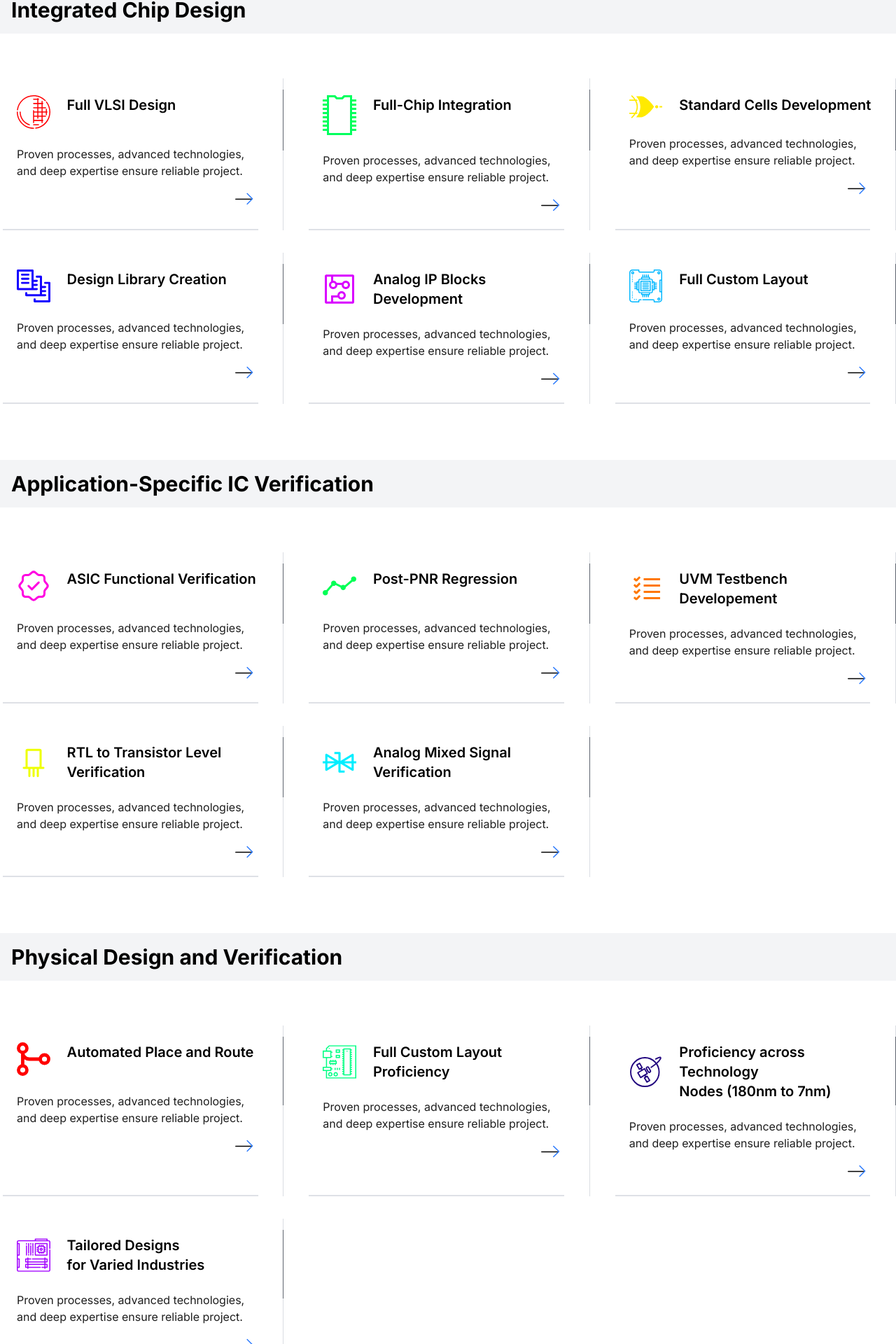
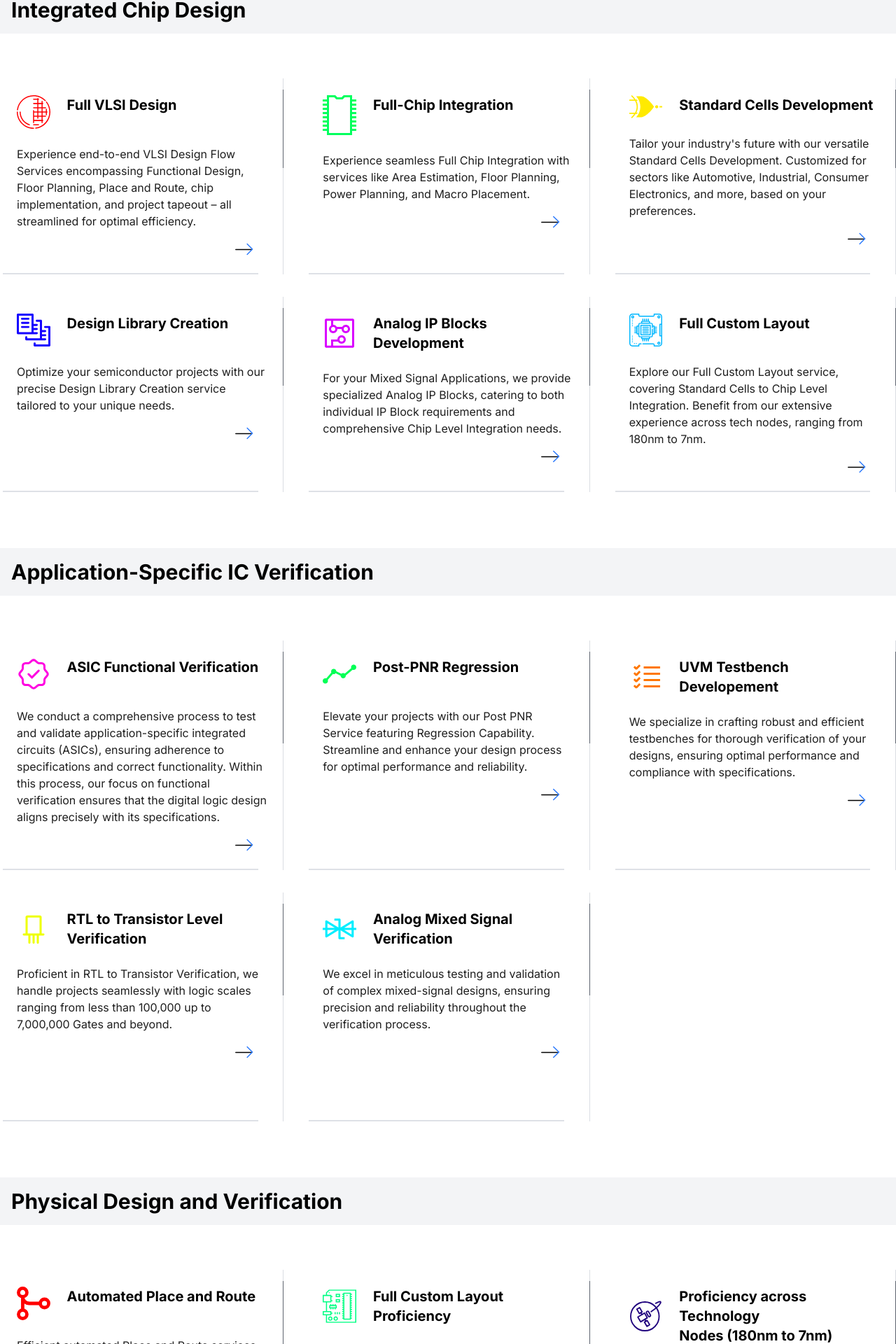
Before and after one commit to rasberriali/embedded-silicon, a React (Vite) app: page /servicesPage in a window 1280 px wide. Shown: the part 829-2749 px from the top of the page at 70% size. Built offline with nearby package versions, Linux system fonts and the light colour scheme.

Commit message:
services

```diff
--- a/src/client/pages/services-page/servicesPage.jsx
+++ b/src/client/pages/services-page/servicesPage.jsx
@@ -75,14 +75,14 @@ function ServicesPage() {
             <div className="w-1/6 rounded-sm flex  ">
               <img src={fullvlsi} alt="" className='' />
             </div>
-            <div className="w-full text-xl font-semibold ">
+            <div className="w-full text-xl font-bold">
             Full VLSI Design
             </div>
           </div>
 
 
           <div className=' flex flex-col gap-4'>
-          <div className='text-[#1E1E1E] text-base font-normal '>Proven processes, advanced technologies, and deep expertise ensure reliable project.</div>
+          <div className='text-[#1E1E1E] text-base font-normal '>Experience end-to-end VLSI Design Flow Services encompassing Functional Design, Floor Planning, Place and Route, chip implementation, and project tapeout – all streamlined for optimal efficiency.</div>
           <div className='flex flex-row justify-end items-end px-4  '> <img src={arrow} alt="" className='h-6 text-end '></img></div>
         </div>
       </div>
@@ -101,12 +101,12 @@ function ServicesPage() {
           <div className="w-1/6 rounded-sm flex  ">
             <img src={fullchip} alt="" className='' />
           </div>
-          <div className="w-full text-xl font-semibold">
+          <div className="w-full text-xl font-bold">
           Full-Chip Integration
           </div>
         </div>
         <div className=' flex flex-col gap-4'>
-        <div className='text-[#1E1E1E] text-base font-normal'>Proven processes, advanced technologies, and deep expertise ensure reliable project.</div>
+        <div className='text-[#1E1E1E] text-base font-normal'>Experience seamless Full Chip Integration with services like Area Estimation, Floor Planning, Power Planning, and Macro Placement.</div>
         <div className='flex flex-row justify-end items-end px-4  '> <img src={arrow} alt="" className='h-6 text-end '></img></div>
       </div>
       </div>
@@ -122,12 +122,12 @@ function ServicesPage() {
           <div className="w-1/6 rounded-sm flex  ">
             <img src={standard} alt="" className='' />
           </div>
-          <div className="w-full text-xl font-semibold">
+          <div className="w-full text-xl font-bold">
           Standard Cells Development
           </div>
         </div>
         <div className=' flex flex-col gap-4'>
-        <div className='text-[#1E1E1E] text-base font-normal'>Proven processes, advanced technologies, and deep expertise ensure reliable project.</div>
+        <div className='text-[#1E1E1E] text-base font-normal'>Tailor your industry's future with our versatile Standard Cells Development. Customized for sectors like Automotive, Industrial, Consumer Electronics, and more, based on your preferences.</div>
         <div className='flex flex-row justify-end items-end px-4  '> <img src={arrow} alt="" className='h-6 text-end '></img></div>
       </div>
       </div>
@@ -143,12 +143,12 @@ function ServicesPage() {
           <div className="w-1/6 rounded-sm flex  ">
             <img src={designlibrary} alt="" className='' />
           </div>
-          <div className="w-full text-xl font-semibold">
+          <div className="w-full text-xl font-bold">
           Design Library Creation
           </div>
         </div>
         <div className=' flex flex-col gap-4'>
-        <div className='text-[#1E1E1E] text-base font-normal'>Proven processes, advanced technologies, and deep expertise ensure reliable project.</div>
+        <div className='text-[#1E1E1E] text-base font-normal'>Optimize your semiconductor projects with our precise Design Library Creation service tailored to your unique needs.</div>
         <div className='flex flex-row justify-end items-end px-4  '> <img src={arrow} alt="" className='h-6 text-end '></img></div>
       </div>
       </div>
@@ -164,12 +164,12 @@ function ServicesPage() {
           <div className="w-1/6 rounded-sm flex  ">
             <img src={analog} alt="" className='' />
           </div>
-          <div className="w-full text-xl font-semibold">
+          <div className="w-full text-xl font-bold">
           Analog IP Blocks Development
           </div>
         </div>
         <div className=' flex flex-col gap-4'>
-        <div className='text-[#1E1E1E] text-base font-normal'>Proven processes, advanced technologies, and deep expertise ensure reliable project.</div>
+        <div className='text-[#1E1E1E] text-base font-normal'>For your Mixed Signal Applications, we provide specialized Analog IP Blocks, catering to both individual IP Block requirements and comprehensive Chip Level Integration needs.</div>
         <div className='flex flex-row justify-end items-end px-4  '> <img src={arrow} alt="" className='h-6 text-end '></img></div>
       </div>
       </div>
@@ -186,12 +186,12 @@ function ServicesPage() {
           <div className="w-1/6 rounded-sm flex  ">
             <img src={fullcustom} alt="" className='' />
           </div>
-          <div className="w-full text-xl font-semibold">
+          <div className="w-full text-xl font-bold">
           Full Custom Layout
           </div>
         </div>
         <div className=' flex flex-col gap-4'>
-        <div className='text-[#1E1E1E] text-base font-normal'>Proven processes, advanced technologies, and deep expertise ensure reliable project.</div>
+        <div className='text-[#1E1E1E] text-base font-normal'>Explore our Full Custom Layout service, covering Standard Cells to Chip Level Integration. Benefit from our extensive experience across tech nodes, ranging from 180nm to 7nm.</div>
         <div className='flex flex-row justify-end items-end px-4  '> <img src={arrow} alt="" className='h-6 text-end '></img></div>
       </div>
       </div>
@@ -228,14 +228,14 @@ function ServicesPage() {
             <div className="w-1/6 rounded-sm flex  ">
               <img src={asic} alt="" className='' />
             </div>
-            <div className="w-full text-xl font-semibold">
+            <div className="w-full text-xl font-bold">
             ASIC Functional Verification
             </div>
           </div>
 
 
           <div className=' flex flex-col gap-4'>
-          <div className='text-[#1E1E1E] text-base font-normal'>Proven processes, advanced technologies, and deep expertise ensure reliable project.</div>
+          <div className='text-[#1E1E1E] text-base font-normal'>We conduct a comprehensive process to test and validate application-specific integrated circuits (ASICs), ensuring adherence to specifications and correct functionality. Within this process, our focus on functional verification ensures that the digital logic design aligns precisely with its specifications.</div>
           <div className='flex flex-row justify-end items-end px-4  '> <img src={arrow} alt="" className='h-6 text-end '></img></div>
         </div>
       </div>
@@ -254,12 +254,12 @@ function ServicesPage() {
           <div className="w-1/6 rounded-sm flex  ">
             <img src={post} alt="" className='' />
           </div>
-          <div className="w-full text-xl font-semibold">
+          <div className="w-full text-xl font-bold">
           Post-PNR Regression
           </div>
         </div>
         <div className=' flex flex-col gap-4'>
-        <div className='text-[#1E1E1E] text-base font-normal'>Proven processes, advanced technologies, and deep expertise ensure reliable project.</div>
+        <div className='text-[#1E1E1E] text-base font-normal'>Elevate your projects with our Post PNR Service featuring Regression Capability. Streamline and enhance your design process for optimal performance and reliability.</div>
         <div className='flex flex-row justify-end items-end px-4  '> <img src={arrow} alt="" className='h-6 text-end '></img></div>
       </div>
       </div>
@@ -275,12 +275,12 @@ function ServicesPage() {
           <div className="w-1/6 rounded-sm flex  ">
             <img src={uvm} alt="" className='' />
           </div>
-          <div className="w-full text-xl font-semibold">
+          <div className="w-full text-xl font-bold">
           UVM Testbench Developement
           </div>
         </div>
         <div className=' flex flex-col gap-4'>
-        <div className='text-[#1E1E1E] text-base font-normal'>Proven processes, advanced technologies, and deep expertise ensure reliable project.</div>
+        <div className='text-[#1E1E1E] text-base font-normal'>We specialize in crafting robust and efficient testbenches for thorough verification of your designs, ensuring optimal performance and compliance with specifications.</div>
         <div className='flex flex-row justify-end items-end px-4  '> <img src={arrow} alt="" className='h-6 text-end '></img></div>
       </div>
       </div>
@@ -296,12 +296,12 @@ function ServicesPage() {
           <div className="w-1/6 rounded-sm flex  ">
             <img src={rtl} alt="" className='' />
           </div>
-          <div className="w-full text-xl font-semibold">
+          <div className="w-full text-xl font-bold">
           RTL to Transistor Level Verification
           </div>
         </div>
         <div className=' flex flex-col gap-4'>
-        <div className='text-[#1E1E1E] text-base font-normal'>Proven processes, advanced technologies, and deep expertise ensure reliable project.</div>
+        <div className='text-[#1E1E1E] text-base font-normal'>Proficient in RTL to Transistor Verification, we handle projects seamlessly with logic scales ranging from less than 100,000 up to 7,000,000 Gates and beyond.</div>
         <div className='flex flex-row justify-end items-end px-4  '> <img src={arrow} alt="" className='h-6 text-end '></img></div>
       </div>
       </div>
@@ -317,12 +317,12 @@ function ServicesPage() {
           <div className="w-1/6 rounded-sm flex  ">
             <img src={analogmixed} alt="" className='' />
           </div>
-          <div className="w-full text-xl font-semibold">
+          <div className="w-full text-xl font-bold">
           Analog Mixed Signal Verification
           </div>
         </div>
         <div className=' flex flex-col gap-4'>
-        <div className='text-[#1E1E1E] text-base font-normal'>Proven processes, advanced technologies, and deep expertise ensure reliable project.</div>
+        <div className='text-[#1E1E1E] text-base font-normal'>We excel in meticulous testing and validation of complex mixed-signal designs, ensuring precision and reliability throughout the verification process.</div>
         <div className='flex flex-row justify-end items-end px-4  '> <img src={arrow} alt="" className='h-6 text-end '></img></div>
       </div>
       </div>
@@ -357,14 +357,14 @@ function ServicesPage() {
             <div className="w-1/6 rounded-sm flex  ">
               <img src={pnr} alt="" className='' />
             </div>
-            <div className="w-full text-xl font-semibold">
+            <div className="w-full text-xl font-bold">
             Automated Place and Route
             </div>
           </div>
 
 
           <div className=' flex flex-col gap-4'>
-          <div className='text-[#1E1E1E] text-base font-normal'>Proven processes, advanced technologies, and deep expertise ensure reliable project.</div>
+          <div className='text-[#1E1E1E] text-base font-normal'>Efficient automated Place and Route services covering Post-Synthesis to GDSII Clean Database. Expertise in 22nm to 40nm Tech nodes, with proficiency in Timing and Power Closures up to Physical Verification.</div>
           <div className='flex flex-row justify-end items-end px-4  '> <img src={arrow} alt="" className='h-6 text-end '></img></div>
         </div>
       </div>
@@ -383,12 +383,12 @@ function ServicesPage() {
           <div className="w-1/6 rounded-sm flex  ">
             <img src={fpgatoasic} alt="" className='' />
           </div>
-          <div className="w-full text-xl font-semibold">
+          <div className="w-full text-xl font-bold">
           Full Custom Layout Proficiency
           </div>
         </div>
         <div className=' flex flex-col gap-4'>
-        <div className='text-[#1E1E1E] text-base font-normal'>Proven processes, advanced technologies, and deep expertise ensure reliable project.</div>
+        <div className='text-[#1E1E1E] text-base font-normal'>Explore our Full Custom Layout service, covering Standard Cells to Chip Level Integration. Benefit from our extensive experience across tech nodes, ranging from 180nm to 7nm.</div>
         <div className='flex flex-row justify-end items-end px-4  '> <img src={arrow} alt="" className='h-6 text-end '></img></div>
       </div>
       </div>
@@ -404,12 +404,12 @@ function ServicesPage() {
           <div className="w-1/6 rounded-sm flex  ">
             <img src={microsat} alt="" className='' />
           </div>
-          <div className="w-full text-xl font-semibold">
+          <div className="w-full text-xl font-bold">
           Proficiency across Technology<br/> Nodes (180nm to 7nm)
           </div>
         </div>
         <div className=' flex flex-col gap-4'>
-        <div className='text-[#1E1E1E] text-base font-normal'>Proven processes, advanced technologies, and deep expertise ensure reliable project.</div>
+        <div className='text-[#1E1E1E] text-base font-normal'>We specialize in developing and implementing advanced applications for microsatellites, ensuring precision and reliability for diverse mission requirements.</div>
         <div className='flex flex-row justify-end items-end px-4  '> <img src={arrow} alt="" className='h-6 text-end '></img></div>
       </div>
       </div>
@@ -425,13 +425,13 @@ function ServicesPage() {
           <div className="w-1/6 rounded-sm flex  ">
             <img src={tailord} alt="" className='' />
           </div>
-          <div className="w-full text-xl font-semibold">
+          <div className="w-full text-xl font-bold">
           Tailored Designs <br/>for Varied Industries
 
           </div>
         </div>
         <div className=' flex flex-col gap-4'>
-        <div className='text-[#1E1E1E] text-base font-normal'>Proven processes, advanced technologies, and deep expertise ensure reliable project.</div>
+        <div className='text-[#1E1E1E] text-base font-normal'>Specializing in automated test solution design for customer circuit boards, cables, and system assemblies, our team excels in the development and documentation of integrated test tools for seamless incorporation into the manufacturing process.</div>
         <div className='flex flex-row justify-end items-end px-4  '> <img src={arrow} alt="" className='h-6 text-end '></img></div>
       </div>
       </div>
@@ -464,14 +464,14 @@ function ServicesPage() {
             <div className="w-1/6 rounded-sm flex  ">
               <img src={rapid} alt="" className='' />
             </div>
-            <div className="w-full text-xl font-semibold">
+            <div className="w-full text-xl font-bold">
             Rapid Prototyping
             </div>
           </div>
 
 
           <div className=' flex flex-col gap-4'>
-          <div className='text-[#1E1E1E] text-base font-normal'>Proven processes, advanced technologies, and deep expertise ensure reliable project.</div>
+          <div className='text-[#1E1E1E] text-base font-normal'>Engage our rapid prototyping services encompassing PCB layout, assembly, cable assembly, and comprehensive Design for Manufacturing analysis.</div>
           <div className='flex flex-row justify-end items-end px-4  '> <img src={arrow} alt="" className='h-6 text-end '></img></div>
         </div>
       </div>
@@ -490,13 +490,13 @@ function ServicesPage() {
           <div className="w-1/6 rounded-sm flex  ">
             <img src={pcb} alt="" className='' />
           </div>
-          <div className="w-full text-xl font-semibold">
+          <div className="w-full text-xl font-bold">
           PCB Layout and Design
 
           </div>
         </div>
         <div className=' flex flex-col gap-4'>
-        <div className='text-[#1E1E1E] text-base font-normal'>Proven processes, advanced technologies, and deep expertise ensure reliable project.</div>
+        <div className='text-[#1E1E1E] text-base font-normal'>Delivering extensive technical services in circuit board design, our engineers efficiently interpret design intent and regulatory requirements from customer schematics. We then craft layouts optimized for seamless functional application.</div>
         <div className='flex flex-row justify-end items-end px-4  '> <img src={arrow} alt="" className='h-6 text-end '></img></div>
       </div>
       </div>
@@ -512,12 +512,12 @@ function ServicesPage() {
           <div className="w-1/6 rounded-sm flex  ">
             <img src={firmware} alt="" className='' />
           </div>
-          <div className="w-full text-xl font-semibold">
+          <div className="w-full text-xl font-bold">
           Firmware Development
           </div>
         </div>
         <div className=' flex flex-col gap-4'>
-        <div className='text-[#1E1E1E] text-base font-normal'>Proven processes, advanced technologies, and deep expertise ensure reliable project.</div>
+        <div className='text-[#1E1E1E] text-base font-normal'>We specialize in crafting robust and efficient firmware solutions, ensuring optimal performance and seamless integration with your hardware.</div>
         <div className='flex flex-row justify-end items-end px-4  '> <img src={arrow} alt="" className='h-6 text-end '></img></div>
       </div>
       </div>
```
